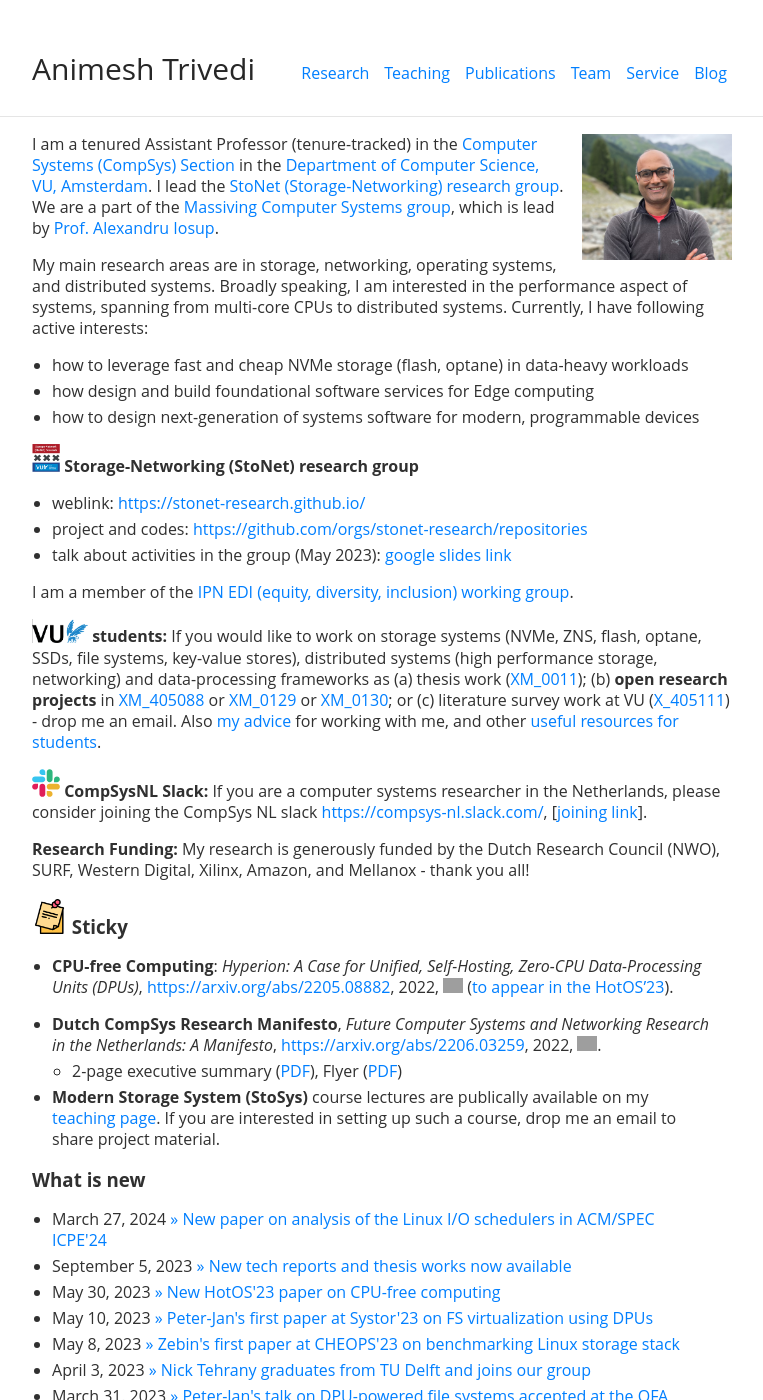
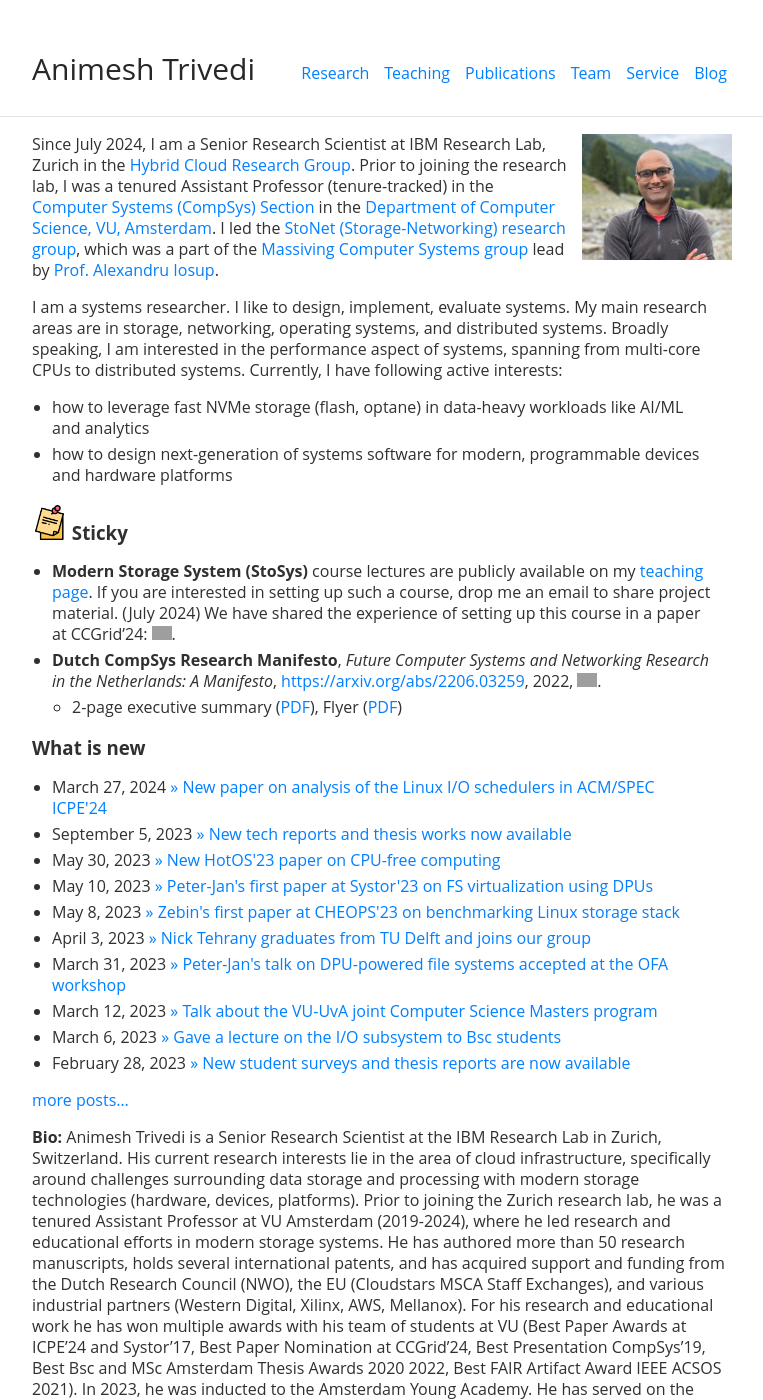
Before and after one commit to animeshtrivedi/animeshtrivedi.github.io, a Jekyll site: the page built from index.md, in a window 1280 px wide and 1400 px high. Shown: the whole window, without its empty margins (258-1021 px from the left). Built offline with Jekyll 4.4.1, drawn with Linux system fonts in a browser that asks for light colours; some of the changed text lies outside the part shown; grey boxes are pictures that could not be loaded.

Commit message:
update webpage

```diff
--- a/Gemfile
+++ b/Gemfile
@@ -1,2 +1,4 @@
 source 'https://rubygems.org'
 gem 'github-pages', group: :jekyll_plugins
+
+gem "webrick", "~> 1.8"
--- a/index.md
+++ b/index.md
@@ -6,46 +6,46 @@ layout: default
 style="float:right;width:25%;max-width:150px;margin-left:15px;"/></a>
 {% endraw %}
 
-I am a tenured Assistant Professor (tenure-tracked) in the [Computer Systems (CompSys) Section](https://www.vucompsys.net/) in the [Department of Computer Science, VU, Amsterdam](https://www.cs.vu.nl/en/index.aspx). I lead the [StoNet (Storage-Networking) research group](https://stonet-research.github.io/). We are a part of the [Massiving Computer Systems group](https://atlarge-research.com/), which is lead by [Prof. Alexandru Iosup](https://atlarge-research.com/aiosup/).
+Since July 2024, I am a Senior Research Scientist at IBM Research Lab, Zurich in the [Hybrid Cloud Research Group](https://www.zurich.ibm.com/cci/).
+Prior to joining the research lab, I was a tenured Assistant Professor (tenure-tracked) in the [Computer Systems (CompSys) Section](https://www.vucompsys.net/) in
+the [Department of Computer Science, VU, Amsterdam](https://www.cs.vu.nl/en/index.aspx). I led the [StoNet (Storage-Networking) research group](https://stonet-research.github.io/), which was a part of
+the [Massiving Computer Systems group](https://atlarge-research.com/) lead by [Prof. Alexandru Iosup](https://atlarge-research.com/aiosup/).
 
-My main research areas are in storage, networking, operating systems, and distributed systems. Broadly speaking, I am interested in the performance aspect of systems, spanning from multi-core CPUs to distributed systems. Currently, I have following active interests:
-  * how to leverage fast and cheap NVMe storage (flash, optane) in data-heavy workloads
-  * how design and build foundational software services for Edge computing
-  * how to design next-generation of systems software for modern, programmable devices
+I am a systems researcher. I like to design, implement, evaluate systems. My main research areas are in storage, networking, operating systems, and distributed systems.
+Broadly speaking, I am interested in the performance aspect of systems, spanning from multi-core CPUs to distributed systems.
+Currently, I have following active interests:
+  * how to leverage fast NVMe storage (flash, optane) in data-heavy workloads like AI/ML and analytics
+  * how to design next-generation of systems software for modern, programmable devices and hardware platforms
 
-<img style="float: middle; width: 4%;" src="/images/stonet.png" alt="" /> **Storage-Networking (StoNet) research group**
+<!-- <img style="float: middle; width: 4%;" src="/images/stonet.png" alt="" /> **Storage-Networking (StoNet) research group**
   * weblink: [https://stonet-research.github.io/](https://stonet-research.github.io/)
   * project and codes: [https://github.com/orgs/stonet-research/repositories](https://github.com/orgs/stonet-research/repositories)
   * talk about activities in the group (May 2023): [google slides link](https://docs.google.com/presentation/d/1RFVHQhQTxTqCJWpKhoUBTXSAZKA7YIrq4hAiU3Xcd3c/edit?usp=sharing)
 
 I am a member of the [IPN EDI (equity, diversity, inclusion) working group](https://ict-research.nl/edi-working-group/).
 
-<!--am investigating how modern, programmable, high-performance devices (100+ Gbps network, NVMe/Flash/Optane storage, etc.) can be leveraged in large-scale data-processing and machine learning systems such as Spark, Tensorflow, serverless workloads.
+am investigating how modern, programmable, high-performance devices (100+ Gbps network, NVMe/Flash/Optane storage, etc.) can be leveraged in large-scale data-processing and machine learning systems such as Spark, Tensorflow, serverless workloads.
 
 I am one of the founding contributors of the [Apache Crail (Incubating)](https://crail.incubator.apache.org/) project. Prior to joining VU, I was a Researcher at the IBM Research Lab, Zurich. I obtained my PhD and MSc in Computer Science at ETH Zurich.
 Prior to joining VU, I was a Researcher at the IBM Research Lab, Zurich. I obtained my PhD and MSc in Computer Science at ETH Zurich.
-finished my PhD in Computer Science at ETH Zurich under the supervision of Prof. Thomas Gross.-->
+finished my PhD in Computer Science at ETH Zurich under the supervision of Prof. Thomas Gross.
 
 <img style="float: middle; width: 8%;" src="/images/vu.png" alt="" /> <b>students:</b> If you would like to work on storage systems (NVMe, ZNS, flash, optane, SSDs, file systems, key-value stores), distributed systems (high performance storage, networking) and data-processing frameworks as (a) thesis work ([XM_0011](https://studiegids.vu.nl/en/Master/2021-2022/computer-science-joint-degree/XM_0011#/)); (b) **open research projects** in [XM_405088](https://studiegids.vu.nl/EN/courses/2022-2023/XM_405088#/) or [XM_0129](https://studiegids.vu.nl/EN/courses/2022-2023/XM_0129) or [XM_0130](https://studiegids.vu.nl/en/Master/2022-2023/computer-science-joint-degree/XM_0130); or (c) literature survey work at VU ([X_405111](https://studiegids.vu.nl/en/Master/2021-2022/computer-science-joint-degree/X_405111#/)) - drop me an email. Also [my advice](/advice/) for working with me, and other [useful resources for students](/teaching).
 
-
 <img style="float: middle; width: 4%;" src="/images/slack.svg" alt="" /> **CompSysNL Slack:** If you are a computer systems researcher in the Netherlands, please consider joining the CompSys NL slack [https://compsys-nl.slack.com/](https://compsys-nl.slack.com/), [[joining link](https://join.slack.com/t/compsys-nl/shared_invite/zt-fx78q58g-Veea9LReM5zA1QqRPQ6peA)].
 
-**Research Funding:** My research is generously funded by the Dutch Research Council (NWO), SURF, Western Digital, Xilinx, Amazon, and Mellanox - thank you all!
+**Research Funding:** My research is/was generously funded by the Dutch Research Council (NWO), SURF, Western Digital, Xilinx, Amazon, and Mellanox - thank you all!
 
-<!--
 ### Sticky
   * [<mark>PhD Opening</mark> in the area of NVM storage support for ML](https://workingat.vu.nl/ad/phd-position-in-storage-support-for-machine-learning/w3s7ih), (**deadline: June 15th, 2021**).
   * <mark>CompSys'21 is happening</mark> (June 28th/29th 2021), see [the announcement](/compsys2021-announcement/).
 -->
 
 ### <img style="float: middle; width: 5%;" src="/images/sticky.png" alt="" /> Sticky
-  * **CPU-free Computing**: *Hyperion: A Case for Unified, Self-Hosting, Zero-CPU Data-Processing Units (DPUs)*, [https://arxiv.org/abs/2205.08882](https://arxiv.org/abs/2205.08882), 2022, <a href="https://arxiv.org/pdf/2205.08882.pdf" target="_blank" rel="noopener noreferrer" style="background-color:white; color:white;font-weight:bold"><img style="float: middle; width: 3%;" src="/images/pdf.svg" alt="" /></a> ([to appear in the HotOS'23](https://sigops.org/s/conferences/hotos/2023/program.html)).
-
+  * **Modern Storage System (StoSys)** course lectures are publicly available on my [teaching page](/course-stosys). If you are interested in setting up such a course, drop me an email to share project material. (July 2024) We have shared the experience of setting up this course in a paper at CCGrid'24: <a href="https://atlarge-research.com/pdfs/2024-stosys-education.pdf" target="_blank" rel="noopener noreferrer" style="background-color:white; color:white;font-weight:bold"><img style="float: middle; width: 3%;" src="/images/pdf.svg" alt="" /></a>.
   * **Dutch CompSys Research Manifesto**, *Future Computer Systems and Networking Research in the Netherlands: A Manifesto*, [https://arxiv.org/abs/2206.03259](https://arxiv.org/abs/2206.03259), 2022, <a href="https://arxiv.org/pdf/2206.03259" target="_blank" rel="noopener noreferrer" style="background-color:white; color:white;font-weight:bold"><img style="float: middle; width: 3%;" src="/images/pdf.svg" alt="" /></a>.
     * 2-page executive summary ([PDF](https://bit.ly/ManifestoCompSysNLSummary)), Flyer ([PDF](https://bit.ly/CompSysNLFlyerA4))
-
-  * **Modern Storage System (StoSys)** course lectures are publically available on my [teaching page](/course-stosys). If you are interested in setting up such a course, drop me an email to share project material.
+  <!-- * **CPU-free Computing**: *Hyperion: A Case for Unified, Self-Hosting, Zero-CPU Data-Processing Units (DPUs)*, [https://arxiv.org/abs/2205.08882](https://arxiv.org/abs/2205.08882), 2022, <a href="https://arxiv.org/pdf/2205.08882.pdf" target="_blank" rel="noopener noreferrer" style="background-color:white; color:white;font-weight:bold"><img style="float: middle; width: 3%;" src="/images/pdf.svg" alt="" /></a> ([to appear in the HotOS'23](https://sigops.org/s/conferences/hotos/2023/program.html)). -->
 
 ### What is new
 <ul class="news list-unstyled">
@@ -68,13 +68,24 @@ finished my PhD in Computer Science at ETH Zurich under the supervision of Prof.
 <p><a href="{{ site.base }}/news/">more posts&hellip;</a></p>
 {% endif %}
 
-**Bio:** Animesh Trivedi is a tenured Assistant Professor in the Computer Science department at VU Amsterdam. He leads the Storage-Networking (StoNet) research group, [https://stonet-research.github.io/](https://stonet-research.github.io/). His research interests lie in building fast and efficient systems using modern hardware. He's currently focusing on two emerging research directions. First, how to leverage cheap and fast Flash and Optane NVMe storage devices to support demands of data-heavy workloads. Second, how to design and build foundational software infrastructure and services for the next generation of edge computing applications. Prior to joining VU Amsterdam in 2019, he has worked as a Research Staff Member at the IBM Research Lab in Zürich. He holds a PhD and Master from ETH Zürich. More about his work can be found at [https://animeshtrivedi.github.io](https://animeshtrivedi.github.io).
+**Bio:** Animesh Trivedi is a Senior Research Scientist at the IBM Research Lab in Zurich, Switzerland.
+His current research interests lie in the area of cloud infrastructure, specifically around challenges surrounding data storage and processing with modern storage technologies (hardware, devices, platforms).
+Prior to joining the Zurich research lab, he was a tenured Assistant Professor at VU Amsterdam (2019-2024), where he led research and educational efforts in modern storage systems.
+He has authored more than 50 research manuscripts, holds several international patents, and has acquired support and funding from the Dutch Research Council (NWO), the EU (Cloudstars MSCA Staff Exchanges), and various industrial partners (Western Digital, Xilinx, AWS, Mellanox).
+For his research and educational work he has won multiple awards with his team of students at VU (Best Paper Awards at ICPE'24 and Systor'17, Best Paper Nomination at CCGrid'24, Best Presentation CompSys'19, Best Bsc and MSc Amsterdam Thesis Awards 2020 2022, Best FAIR Artifact Award IEEE ACSOS 2021).
+In 2023, he was inducted to the Amsterdam Young Academy.
+He has served on the program committee of multiple flagship systems conferences, and was the Storage Track co-chair for the 24th IEEE/ACM CCGRID conference 2024.
+He holds MSc. (2009) and PhD. (2016) degrees from ETH Zurich.
+More about his work can be found at [https://animeshtrivedi.github.io](https://animeshtrivedi.github.io).
 
-<!--
-Animesh Trivedi is a tenure-track Assistant Professor in the department of Computer Science at VU Amsterdam. Prior to joining the department in 2019, he has worked as a Research Staff Member at the IBM Research Lab in Zurich. His research interests lie in building fast and efficient distributed systems around modern high-performance, programmable I/O devices. He is currently investigating how to leverage emerging Non-Volatile Memories (NVMs) to support data access demands of machine learning workloads. He is one of the founding members of the Apache Crail (Incubating) project. He holds a PhD and master from ETH Zurich. More about his work can be found at [https://animeshtrivedi.github.io](https://animeshtrivedi.github.io).-->
+
+<!-- Animesh Trivedi is a tenured Assistant Professor in the Computer Science department at VU Amsterdam. He leads the Storage-Networking (StoNet) research group, [https://stonet-research.github.io/](https://stonet-research.github.io/). His research interests lie in building fast and efficient systems using modern hardware. He's currently focusing on two emerging research directions. First, how to leverage cheap and fast Flash and Optane NVMe storage devices to support demands of data-heavy workloads. Second, how to design and build foundational software infrastructure and services for the next generation of edge computing applications. Prior to joining VU Amsterdam in 2019, he has worked as a Research Staff Member at the IBM Research Lab in Zürich. He holds a PhD and Master from ETH Zürich. More about his work can be found at [https://animeshtrivedi.github.io](https://animeshtrivedi.github.io). -->
+<!-- Animesh Trivedi is a tenure-track Assistant Professor in the department of Computer Science at VU Amsterdam. Prior to joining the department in 2019, he has worked as a Research Staff Member at the IBM Research Lab in Zurich. His research interests lie in building fast and efficient distributed systems around modern high-performance, programmable I/O devices. He is currently investigating how to leverage emerging Non-Volatile Memories (NVMs) to support data access demands of machine learning workloads. He is one of the founding members of the Apache Crail (Incubating) project. He holds a PhD and master from ETH Zurich. More about his work can be found at [https://animeshtrivedi.github.io](https://animeshtrivedi.github.io).-->
 
 ### Contact
-  * *Email:* FIRSTNAME DOT LASTNAME AT GMAIL
-  * *Phone:* +31 20 598 22 19
-  * *Office:* 11A-33, NU building VU, De Boelelaan 1111, 1081 HV Amsterdam
+  * *Email:* FIRSTNAME DOT LASTNAME AT IBM DOT COM
+  <!-- * *Phone:* +31 20 598 22 19 -->
+  * *Office:* K206, IBM Research GmbH, Säumerstrasse 4, CH–8803 Rüschlikon, Switzerland
   * I am also on [Github](https://github.com/animeshtrivedi) and [LinkedIn](https://ch.linkedin.com/in/animesh-trivedi-5407aa2).
+
+Last updated: 03-Jul-2024
```
